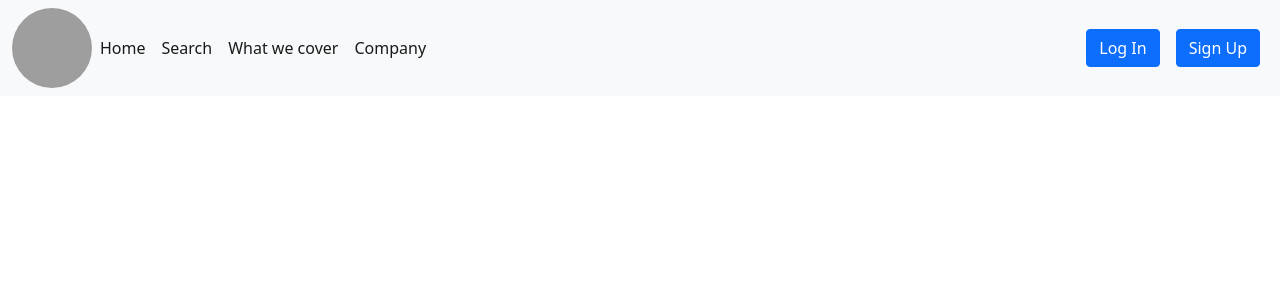
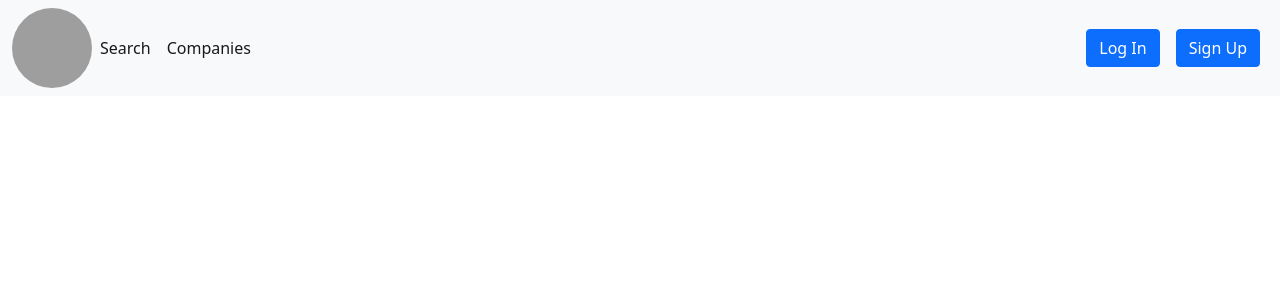
Before and after one commit to Abdulhafeez012/wazefah, a Django app: page / in a window 1280 px wide. Shown: the top 300 px of the page. Run offline with Django 4.2, Linux system fonts and the light colour scheme; grey boxes are pictures that could not be loaded.

Commit message:
edit on base file

```diff
--- a/templates/base.html
+++ b/templates/base.html
@@ -13,31 +13,25 @@
 </head>
 <body>
     <header>
-        <nav class="d-flex justify-content-between navbar navbar-expand-lg navbar-light bg-light">
+        <nav class="d-flex navbar navbar-expand-lg navbar-light bg-light">
             <div class="container-fluid">
                 <img class="rounded-circle" src="{% static '/admin/img/wazefah.png'%}" alt="wazefah-logo" style="width: 5em; height: 5em;">
                 <button class="navbar-toggler" type="button" data-bs-toggle="collapse" data-bs-target="#navbarNavDropdown" aria-controls="navbarNavDropdown" aria-expanded="false" aria-label="Toggle navigation">
                   <span class="navbar-toggler-icon"></span>
                 </button>
-              <div class="collapse navbar-collapse" id="navbarNavDropdown">
+              <div class="collapse navbar-collapse justify-content-between" id="navbarNavDropdown">
                 <ul class="navbar-nav">
-                  <li class="nav-item">
-                    <a class="nav-link active" aria-current="page" href="#">Home</a>
-                  </li>
                   <li class="nav-item">
                     <a class="nav-link active" href="#">Search</a>
                   </li>
                   <li class="nav-item">
-                    <a class="nav-link active" href="#">What we cover</a>
-                  </li>
-                  <li class="nav-item">
-                    <a class="nav-link active" href="#">Company</a>
+                    <a class="nav-link active" href="#">Companies</a>
                   </li>
                 </ul>
-              </div>
-              <div class="d-flex">
-                <a class="btn btn-primary mx-2">Log In</a>
-                <a class="btn btn-primary mx-2">Sign Up</a>
+                <div class="d-flex">
+                  <a class="btn btn-primary mx-2">Log In</a>
+                  <a class="btn btn-primary mx-2">Sign Up</a>
+                </div>
               </div>
             </div>
           </nav>
```
